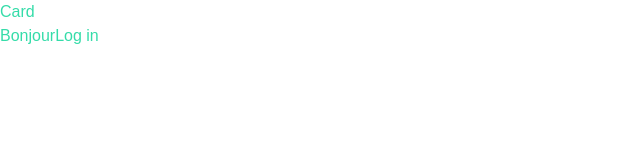
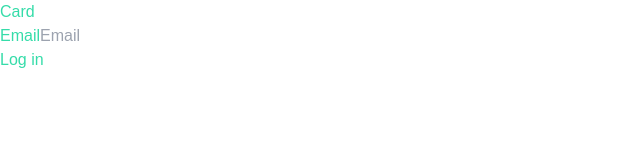
Before and after one commit to Aurelien-DRUON/skilltracker, a Next.js app: page /login in a window 1280 px wide. Shown: the top 160 px of the page, without its empty margins (0-640 px from the left). Built offline with nearby package versions, Linux system fonts and the light colour scheme.

Commit message:
multiple components + start dashboard

```diff
--- /dev/null
+++ b/src/app/api/login.js
@@ -0,0 +1 @@
+"use server";
--- a/src/app/components/Button.jsx
+++ b/src/app/components/Button.jsx
@@ -1,3 +1,5 @@
+"use client";
+
 export default function Button({ children, onClick }) {
   return (
     <button
--- a/src/app/components/Card.jsx
+++ b/src/app/components/Card.jsx
@@ -1,3 +1,5 @@
+"use client";
+
 import Text from "./Text";
 
 export default function Card({ title, children }) {
--- /dev/null
+++ b/src/app/components/Input.jsx
@@ -0,0 +1,19 @@
+"use client";
+
+export default function Input({ label, type, placeholder, value, onChange }) {
+  return (
+    <div className="flex flex-col mb-4">
+      <label htmlFor={label} className="text-green-900">
+        {label}
+      </label>
+      <input
+        id={label}
+        type={type}
+        placeholder={placeholder}
+        value={value}
+        onChange={onChange}
+        className="border border-green-300 rounded-lg p-2"
+      />
+    </div>
+  );
+}
--- /dev/null
+++ b/src/app/components/Sidebar.jsx
@@ -0,0 +1,5 @@
+"use client";
+
+export default function Sidebar({ children }) {
+  return <div className="h-screen w-64 bg-green-800">{children}</div>;
+}
--- a/src/app/components/Text.jsx
+++ b/src/app/components/Text.jsx
@@ -1,3 +1,5 @@
+"use client";
+
 export default function Text({ variant, children }) {
   return variant === "title" ? (
     <h1 className="text-2xl font-bold text-green-700 mb-4">{children}</h1>
--- a/src/app/login/page.jsx
+++ b/src/app/login/page.jsx
@@ -2,14 +2,23 @@
 
 import Button from "../components/Button";
 import Card from "../components/Card";
-import Text from "../components/Text";
+import Input from "../components/Input";
 
 export default function Login() {
+  const handleInputChange = (e) => {
+    console.log(e.target.value);
+  };
+
   return (
     <>
       <Card title="Card">
         <div className=" flex flex-col">
-          <Text variant="p">Bonjour</Text>
+          <Input
+            label="Email"
+            type="email"
+            placeholder="Email"
+            onChange={handleInputChange}
+          />
           <Button>Log in</Button>
         </div>
       </Card>
```
Also changed, not shown: src/app/components/SidebarButton.jsx (added, +7 -0 lines), src/app/dashboard/page.jsx (added, +14 -0 lines).
